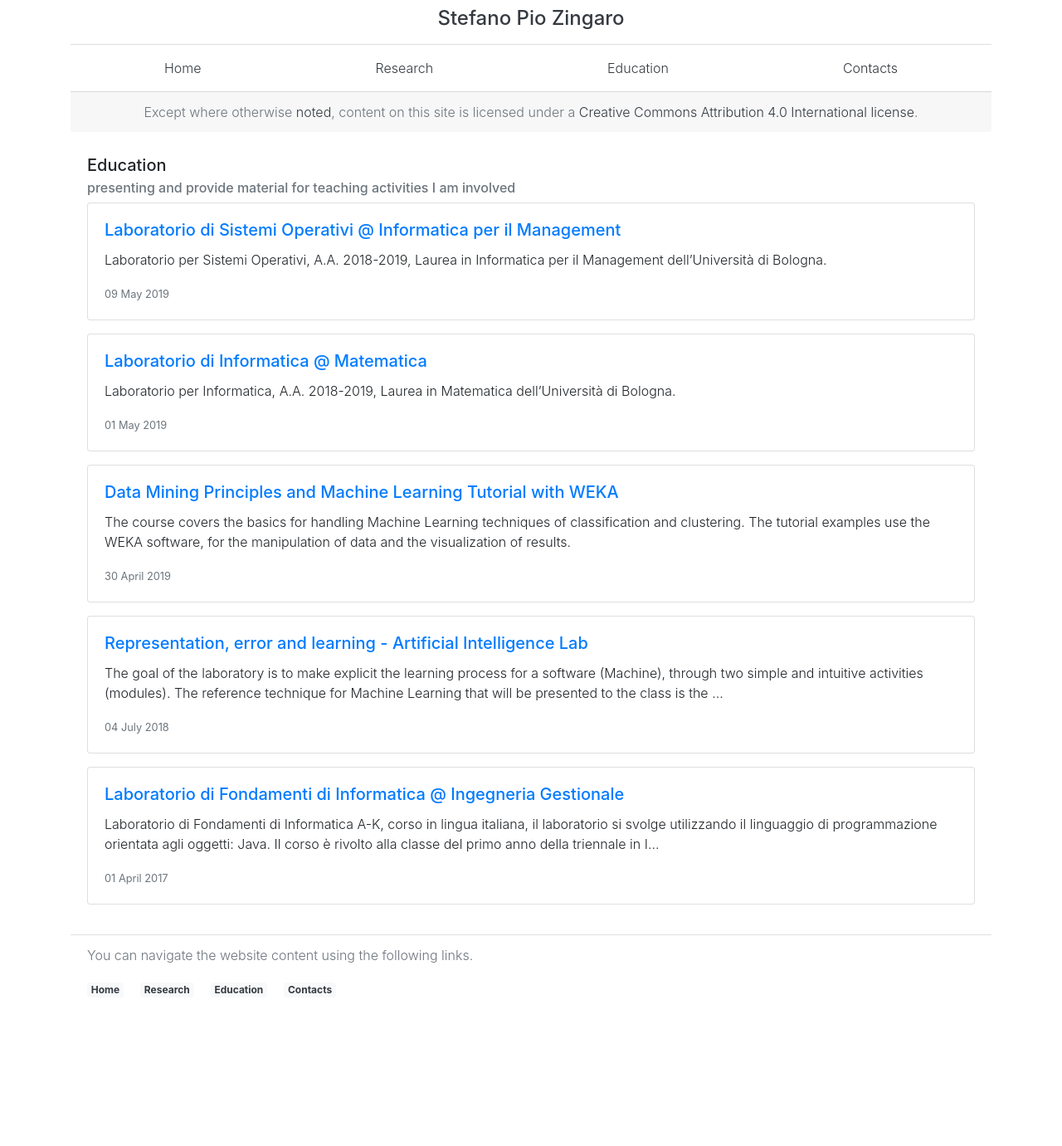
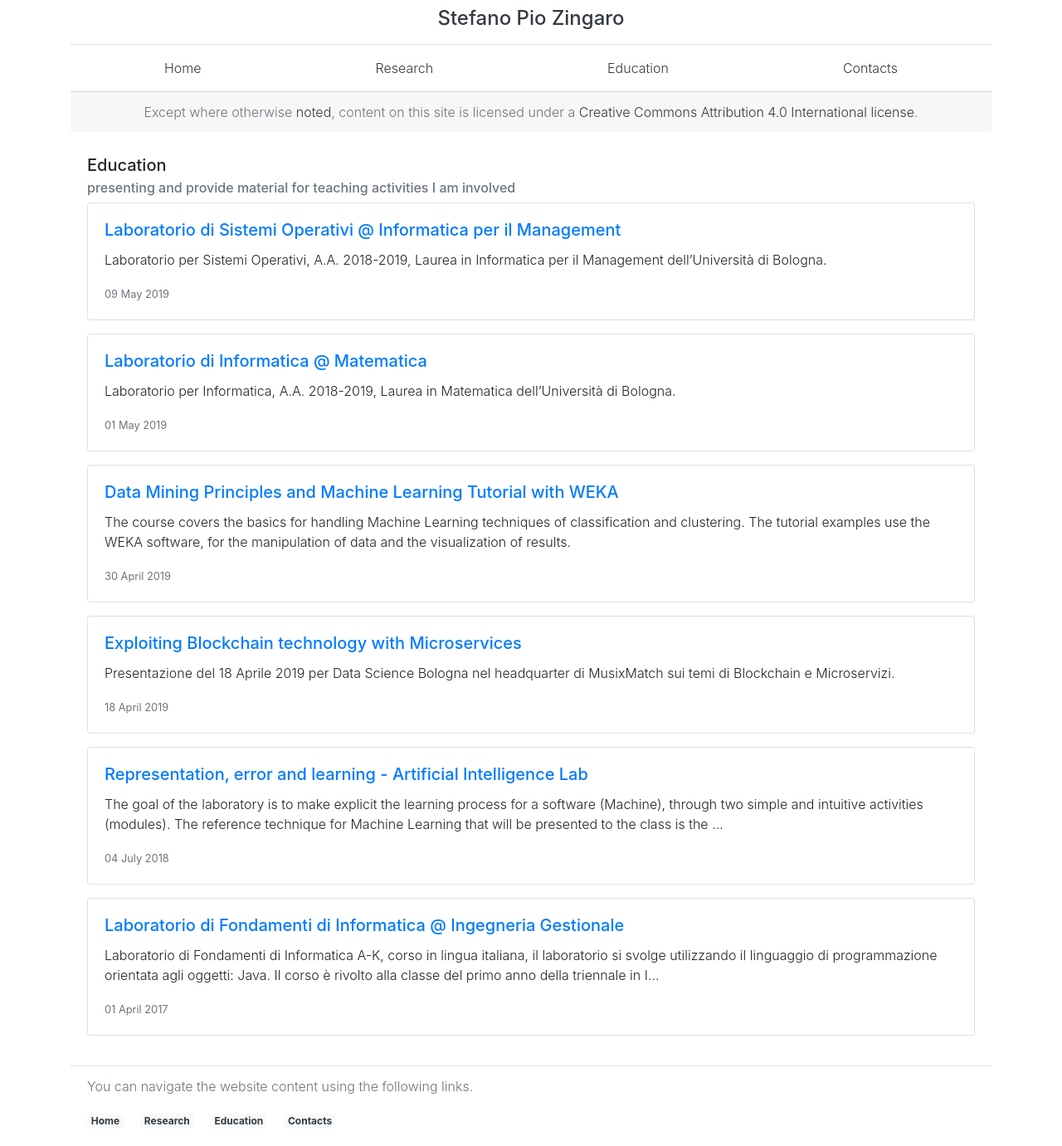
Before and after one commit to saltgz/saltgz.github.io, a Jekyll site: the page built from _categories/education.md, in a window 1280 px wide. Shown: the whole page at 83% size. Built offline with Jekyll 4.4.1, drawn with Linux system fonts in a browser that asks for light colours; nearby versions of some CDN libraries; before the commit the page ends 1223 px from its top, so only the background shows below that.

Commit message:
Update 2019-04-18-blockchain.md

```diff
--- a/_posts/2019-04-18-blockchain.md
+++ b/_posts/2019-04-18-blockchain.md
@@ -1,11 +1,11 @@
 ---
 title: Exploiting Blockchain technology with Microservices
 categories: education
-published: false
+published: true
 ---
 
-... qualche informazione sulla presentazione ...
+Presentazione del 18 Aprile 2019 per [Data Science Bologna](https://www.datasciencebologna.eu/) nel *headquarter* di [MusixMatch](https://www.musixmatch.com/) sui temi di **Blockchain** e **Microservizi**.
 
 |  #  |    Data    | Argomento                                                                   |                                                        Presentazione                                                         |                                                    Demo                                                    |
 | :-: | :--------: | --------------------------------------------------------------------------- | :--------------------------------------------------------------------------------------------------------------------------: | :--------------------------------------------------------------------------------------------------------: |
-|  1  | 18/04/2019 | Introduzione alla tecnologia Blockchain e al paradigma orientato ai servizi | [<i class="fas fa-file-pdf" title="PDF"></i>](https://www.dropbox.com/s/kukaat9f69t9zsb/blockchain%2Bmicroservices.pdf?dl=0) | [<i class="fas fa-file-archive" title="ZIP"></i>](https://www.dropbox.com/s/nwdv3ai2kyv5gtw/demo.zip?dl=0) |
+|  1  | 18/04/2019 | Introduzione alla tecnologia Blockchain orientata ai servizi | [<i class="fas fa-file-pdf" title="PDF"></i>](https://www.dropbox.com/s/kukaat9f69t9zsb/blockchain%2Bmicroservices.pdf?dl=0) | [<i class="fas fa-file-archive" title="ZIP"></i>](https://www.dropbox.com/s/nwdv3ai2kyv5gtw/demo.zip?dl=0) |
```
